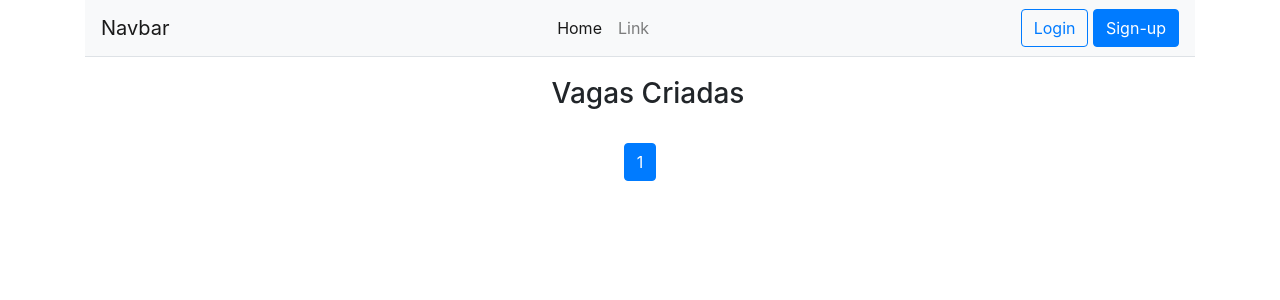
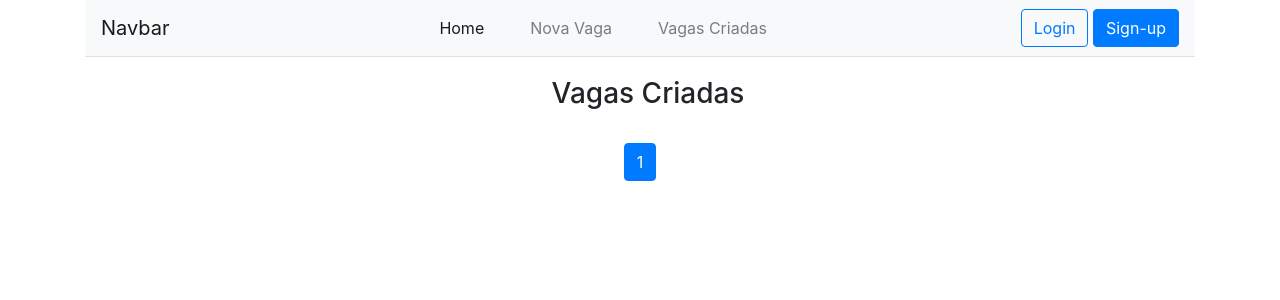
Before and after one commit to hiagop22/Desafio_Recruitment, a Django app: page /recruiters/list_jobs/ in a window 1280 px wide. Shown: the top 300 px of the page. Run offline with Django 3.2, Linux system fonts and the light colour scheme; the visitor is signed in with stand-in values (Sample User, id 1); data that the repository does not hold is empty; some libraries are stand-ins or nearby versions.

Commit message:
Inserida a opção de criar nova vaga e relacionar com o recrutador que a criou

```diff
--- a/recruiters/templates/recruiters/new_job.html
+++ b/recruiters/templates/recruiters/new_job.html
@@ -12,8 +12,7 @@
         {{form|crispy}}
 
     <button type="submit" class="btn btn-success">Adicionar</button>
-    <!-- <button type="button" class="btn btn-danger"onclick="location.href='{{ BASE_URL }}list/'">Cancelar</button> -->
-    <button type="button" class="btn btn-danger">Cancelar</button>
+    <button type="button" class="btn btn-danger" onclick="location.href='{{BASE_URL}}/recruiters/list_jobs/'">Cancelar</button>
     </form>
 
 
--- a/recruiters/views.py
+++ b/recruiters/views.py
@@ -7,18 +7,21 @@
 from .forms import JobForm
 from .models import Job, Applicant
 
-# @login_required
+@login_required
 def home(request):
     return render(request, 'recruiters/home.html')
 
-# @login_required(login_url='')
+@login_required(login_url='')
 def new_job(request):
     if request.method == 'POST':
         form = JobForm(request.POST)
 
         if form.is_valid():
-            job = form.save()
-            return redirect('new_job/')
+            job = form.save(commit=False)
+            job.recruiter = request.user
+            job.save()
+
+            return redirect('/recruiters/list_jobs/')
 
     form = JobForm()
     return render(request, 'recruiters/new_job.html', {'form': form})
@@ -26,7 +29,7 @@
 def list_jobs(request):
     job_list = Job.objects.filter(recruiter=request.user).order_by('-created_at')
 
-    paginator = Paginator(job_list, 3)
+    paginator = Paginator(job_list, 6)
     page_number = request.GET.get('page')
     jobs = paginator.get_page(page_number)
     print(type(jobs))
--- a/recruitment/urls.py
+++ b/recruitment/urls.py
@@ -19,5 +19,6 @@
 
 urlpatterns = [
     path('admin/', admin.site.urls),
+    path('accounts/', include('allauth.urls')),
     path('recruiters/', include('recruiters.urls', namespace='recruiter')),
 ]
--- a/static/css/styles.css
+++ b/static/css/styles.css
@@ -26,6 +26,11 @@
     padding-top: 0%!important;
 }
 
+.px-5{
+    padding-left: 15px !important;
+    padding-right: 15px !important;
+}
+
 /* link */
 #add-link{
     text-decoration: none;
--- a/templates/base.html
+++ b/templates/base.html
@@ -25,11 +25,14 @@
 
     <div class="collapse navbar-collapse" id="navbarSupportedContent">
       <ul class="navbar-nav mr-auto justify-content-center">
-        <li class="nav-item active">
-          <a class="nav-link" href="#">Home <span class="sr-only">(current)</span></a>
+        <li class="nav-item active px-5">
+          <a class="nav-link" href="{%url 'recruiters:home' %}">Home <span class="sr-only">(current)</span></a>
         </li>
-        <li class="nav-item">
-          <a class="nav-link" href="#">Link</a>
+        <li class="nav-item px-5">
+          <a class="nav-link" href="{% url 'recruiters:new_job' %}">Nova Vaga</a>
+        </li>
+        <li class="nav-item px-5">
+          <a class="nav-link" href="{% url 'recruiters:list_jobs' %}">Vagas Criadas</a>
         </li>
         <!-- <li class="nav-item dropdown">
           <a class="nav-link dropdown-toggle" href="#" id="navbarDropdown" role="button" data-toggle="dropdown" aria-haspopup="true" aria-expanded="false">
```
Also changed, not shown: recruitment/settings.py (+13 -0 lines).
